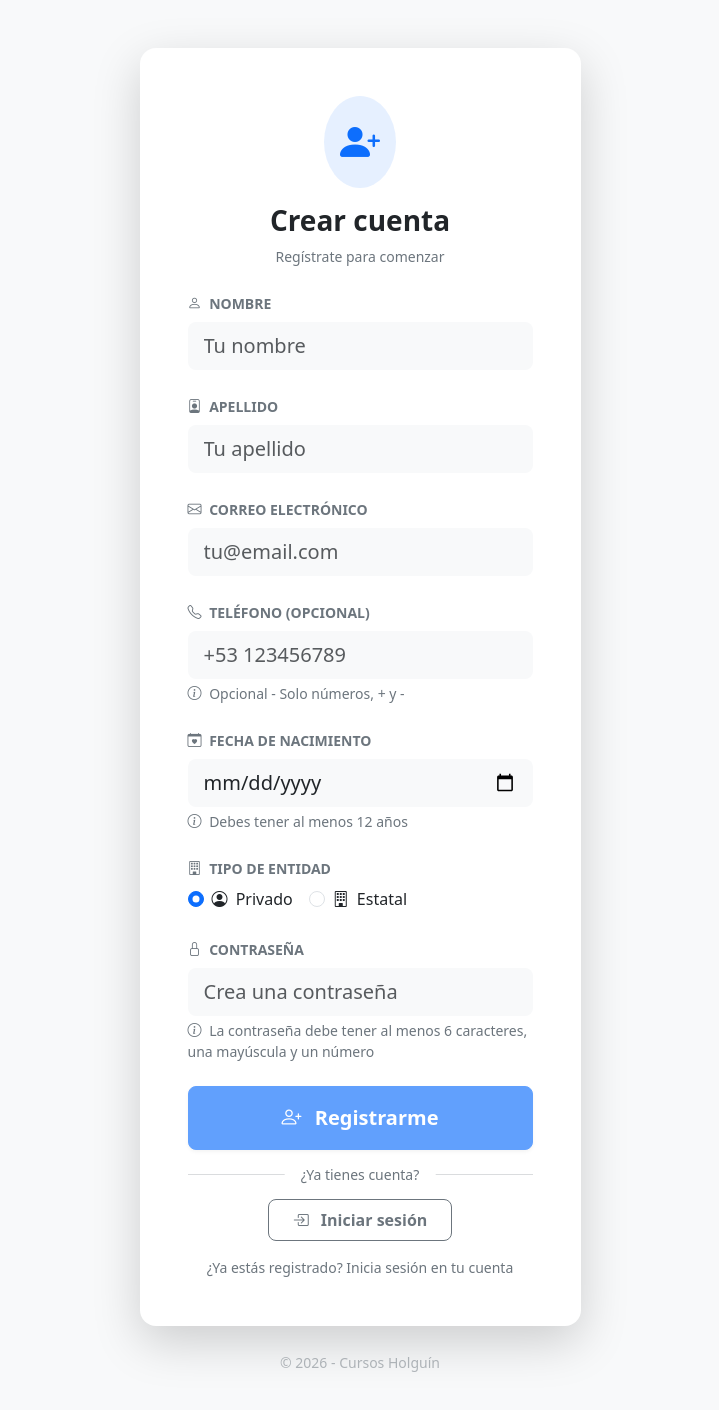
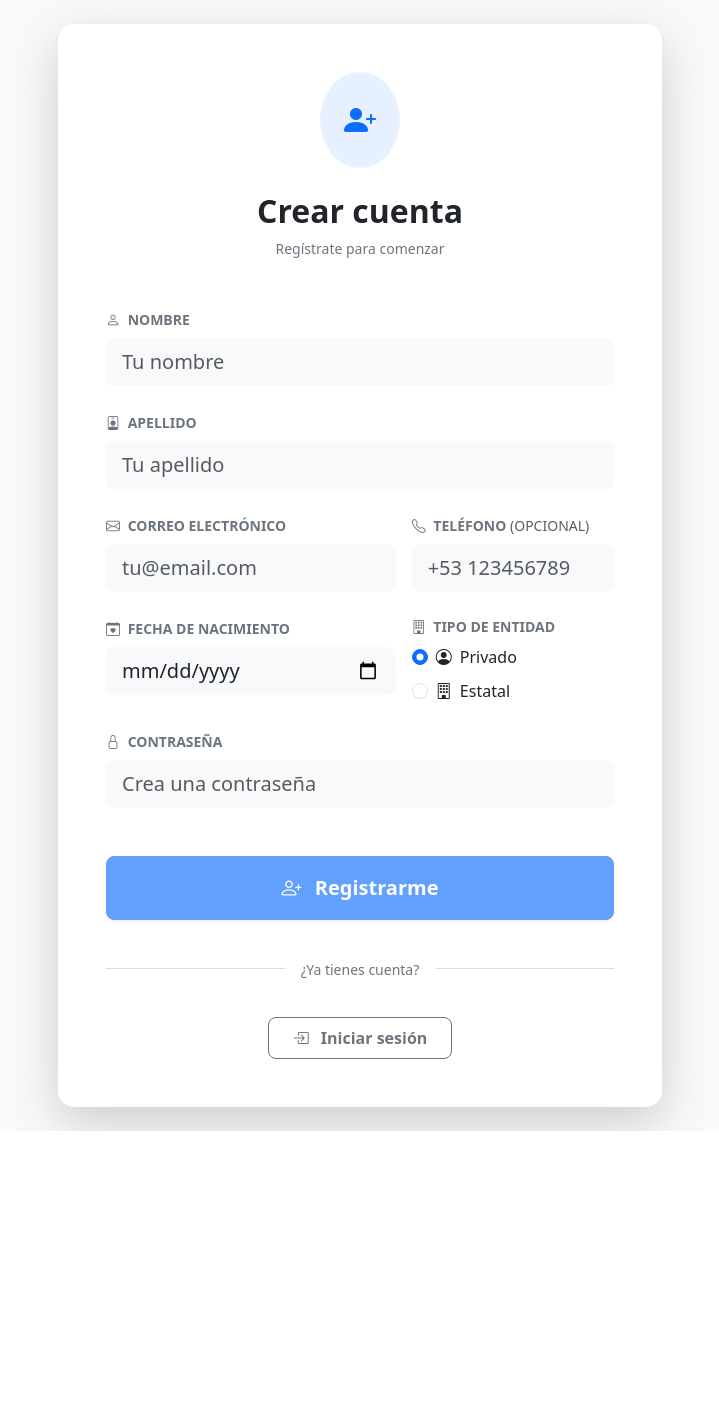
Before and after one commit to Ramen11001/courses-hlg-web, an Angular app: page /singUp in a window 1280 px wide. Shown: the top 1410 px of the page, without its empty margins (280-999 px from the left). After the commit the page ends 1131 px from the top, so only its background shows below. Built offline with nearby package versions, Linux system fonts and the light colour scheme.

Commit message:
[FIX] - Fix interfaces #14

```diff
--- a/src/app/core/services/user.service.service.ts
+++ b/src/app/core/services/user.service.service.ts
@@ -85,19 +85,19 @@ export class UserService {
    * @returns {Observable<User>} Observable of saved user
    * @throws {Error} Authentication or ownership errors
    */
-  updatedUser(id: number, userData?: Partial<Omit<User, 'password' | 'id' | 'createdAt' | 'birthday' | 'role'>>) {
+  updatedUser(id: number, userData?: Partial<Omit<User, 'password' | 'id' | 'createdAt' | 'birthday'>>) {
     const currentUser = this.getCurrentUserId();
     if (!currentUser) {
       return throwError(() => new Error('No se encontró usuario logueado. Recarga la página e inicia sesión.'));
     }
     const currentUserRole = this.getCurrentUser()?.role;
-    if (id !== currentUser && currentUserRole !== 'ADMIN') {
+    if (id !== currentUser && currentUserRole !== 'ADMIN' && currentUserRole !== 'ADMINISTRADOR') {
       return throwError(() => 'Solo puedes editar tu usuario');
     }
     return this.http
       .put<User>(`${this.apiUrl}/${id}`, userData)
       .pipe(
-        catchError((error) => throwError(() => 'Error al actualizar el curso')),
+        catchError((error) => throwError(() => 'Error al actualizar el usuario')),
       );
   }
 
--- a/src/app/feature/auth/login/login.component.ts
+++ b/src/app/feature/auth/login/login.component.ts
@@ -52,8 +52,9 @@ export class LoginComponent {
 
     this._authService.login(loginData).subscribe({
       next: (response) => {
-        const token = response.token;
-        const user = response.user;
+        console.log('Login response:', response);
+        const token = response.token || response.accessToken;
+        const user = response.user || response;
         const userEmail = user?.email;
         const firstName =
           user?.name ||
@@ -72,7 +73,11 @@ export class LoginComponent {
           );
           localStorage.setItem('user', JSON.stringify(user));
           this.navigateToHome();
-          this.loading = true;
+          this.loading = false;
+        } else {
+          console.error('Token or user data missing. Response:', response);
+          this.errorMessage = 'Error al procesar la respuesta del servidor';
+          this.loading = false;
         }
       },
       error: (err) => {
--- a/src/app/feature/auth/sign-up/sign-up.component.html
+++ b/src/app/feature/auth/sign-up/sign-up.component.html
@@ -1,17 +1,17 @@
-<div class="container min-vh-100 d-flex align-items-center justify-content-center py-5">
+<div class="container-fluid min-vh-100 d-flex align-items-center justify-content-center py-4">
   <div class="row justify-content-center w-100">
-    <div class="col-12 col-sm-10 col-md-8 col-lg-6 col-xl-5">
+    <div class="col-12 col-sm-10 col-md-8 col-lg-7 col-xl-6 col-xxl-5">
 
       <!-- Main Card -->
       <div class="card border-0 shadow-lg rounded-4">
-        <div class="card-body p-4 p-md-5">
+        <div class="card-body p-4 p-sm-5 p-lg-6">
 
           <!-- Icon -->
-          <div class="text-center mb-4">
-            <div class="bg-primary bg-opacity-10 rounded-circle d-inline-flex p-3 mb-3">
-              <i class="bi bi-person-plus-fill fs-1 text-primary"></i>
+          <div class="text-center mb-4 mb-lg-5">
+            <div class="bg-primary bg-opacity-10 rounded-circle d-inline-flex p-3 p-lg-4 mb-3 mb-lg-4">
+              <i class="bi bi-person-plus-fill fs-2 fs-lg-1 text-primary"></i>
             </div>
-            <h2 class="h3 fw-semibold text-dark mb-2">Crear cuenta</h2>
+            <h2 class="h2 fw-bold text-dark mb-2">Crear cuenta</h2>
             <p class="text-secondary small mb-0">Regístrate para comenzar</p>
           </div>
 
@@ -26,7 +26,7 @@
           <form [formGroup]="signUpForm" (ngSubmit)="submit()">
 
             <!-- First Name -->
-            <div class="mb-4">
+            <div class="mb-3 mb-lg-4">
               <label for="firstName" class="form-label fw-semibold text-secondary small text-uppercase mb-2">
                 <i class="bi bi-person me-1"></i> Nombre
               </label>
@@ -40,7 +40,7 @@
             </div>
 
             <!-- Last Name -->
-            <div class="mb-4">
+            <div class="mb-3 mb-lg-4">
               <label for="lastName" class="form-label fw-semibold text-secondary small text-uppercase mb-2">
                 <i class="bi bi-person-badge me-1"></i> Apellido
               </label>
@@ -53,8 +53,9 @@
               </div>
             </div>
 
-            <!-- Email -->
-            <div class="mb-4">
+            <!-- Row: Email + Phone -->
+            <div class="row g-3 mb-3 mb-lg-4">
+              <div class="col-12 col-lg-7">
                 <label for="email" class="form-label fw-semibold text-secondary small text-uppercase mb-2">
                   <i class="bi bi-envelope me-1"></i> Correo electrónico
                 </label>
@@ -66,22 +67,18 @@
                   Ingresa un correo electrónico válido
                 </div>
               </div>
-
-            <!-- Phone -->
-            <div class="mb-4">
+              <div class="col-12 col-lg-5">
                 <label for="phone" class="form-label fw-semibold text-secondary small text-uppercase mb-2">
-                <i class="bi bi-telephone me-1"></i> Teléfono (opcional)
+                  <i class="bi bi-telephone me-1"></i> Teléfono <span class="text-muted fw-normal">(opcional)</span>
                 </label>
                 <input type="tel" class="form-control form-control-lg rounded-3 border-0 bg-light" id="phone"
                   formControlName="phone" placeholder="+53 123456789">
-              <small class="text-secondary mt-1 d-block">
-                <i class="bi bi-info-circle me-1"></i>
-                Opcional - Solo números, + y -
-              </small>
+              </div>
             </div>
 
-            <!-- Birthday -->
-            <div class="mb-4">
+            <!-- Row: Birthday + Entity Type -->
+            <div class="row g-3 mb-3 mb-lg-4">
+              <div class="col-12 col-lg-7">
                 <label for="birthday" class="form-label fw-semibold text-secondary small text-uppercase mb-2">
                   <i class="bi bi-calendar-heart me-1"></i> Fecha de nacimiento
                 </label>
@@ -92,18 +89,12 @@
                   <i class="bi bi-info-circle me-1"></i>
                   Debes ser mayor de edad (nacido antes de 2014)
                 </div>
-              <small class="text-secondary mt-1 d-block">
-                <i class="bi bi-info-circle me-1"></i>
-                Debes tener al menos 12 años
-              </small>
               </div>
-
-            <!-- Entity Type -->
-            <div class="mb-4">
+              <div class="col-12 col-lg-5 d-flex flex-column">
                 <label class="form-label fw-semibold text-secondary small text-uppercase mb-2">
                   <i class="bi bi-building me-1"></i> Tipo de entidad
                 </label>
-              <div class="d-flex gap-3">
+                <div class="d-flex flex-column gap-2 justify-content-center h-100">
                   <div class="form-check">
                     <input class="form-check-input" type="radio" formControlName="entity_type" value="privado" id="entityPrivate">
                     <label class="form-check-label text-dark" for="entityPrivate">
@@ -118,9 +109,10 @@
                   </div>
                 </div>
               </div>
+            </div>
 
             <!-- Password -->
-            <div class="mb-4">
+            <div class="mb-3 mb-lg-4">
               <label for="password" class="form-label fw-semibold text-secondary small text-uppercase mb-2">
                 <i class="bi bi-lock me-1"></i> Contraseña
               </label>
@@ -131,14 +123,10 @@
                 <i class="bi bi-info-circle me-1"></i>
                 Mínimo 6 caracteres, una mayúscula y un número
               </div>
-              <small class="text-secondary mt-1 d-block">
-                <i class="bi bi-info-circle me-1"></i>
-                La contraseña debe tener al menos 6 caracteres, una mayúscula y un número
-              </small>
             </div>
 
             <!-- Submit Button -->
-            <div class="d-grid gap-2 mt-4">
+            <div class="d-grid gap-2 mt-4 mt-lg-5">
               <button type="submit" class="btn btn-primary btn-lg rounded-3 fw-semibold py-3 shadow-sm"
                 [disabled]="loading || signUpForm.invalid">
                 <div *ngIf="loading" class="d-flex align-items-center justify-content-center gap-2">
@@ -155,7 +143,7 @@
           </form>
 
           <!-- Separator -->
-          <div class="position-relative my-4">
+          <div class="position-relative my-4 my-lg-5">
             <hr class="text-secondary opacity-25">
             <span class="position-absolute top-50 start-50 translate-middle bg-white px-3 small text-secondary">
               ¿Ya tienes cuenta?
@@ -169,21 +157,11 @@
               <i class="bi bi-box-arrow-in-right me-2"></i>
               Iniciar sesión
             </button>
-            <p class="small text-secondary mt-3 mb-0">
-              ¿Ya estás registrado? Inicia sesión en tu cuenta
-            </p>
           </div>
 
         </div>
       </div>
 
-      <!-- Footer -->
-      <div class="text-center mt-4">
-        <small class="text-secondary opacity-50">
-          © 2026 - Cursos Holguín
-        </small>
-      </div>
-
     </div>
   </div>
 </div>
--- a/src/app/feature/home/home.component.html
+++ b/src/app/feature/home/home.component.html
@@ -63,6 +63,23 @@
                                         <hr class="dropdown-divider my-1">
                                     </li>
                                 </ng-container>
+                                <ng-container *ngIf="isAdmin">
+                                    <li>
+                                        <a class="dropdown-item rounded-2 px-3 py-2 d-flex align-items-center gap-3"
+                                            (click)="navigateToAdminConfig()" style="cursor: pointer;">
+                                            <div class="bg-warning bg-opacity-10 rounded-circle d-inline-flex p-2">
+                                                <i class="bi bi-gear-fill fs-6 text-warning"></i>
+                                            </div>
+                                            <div>
+                                                <span class="fw-semibold">Admin Config</span>
+                                                <small class="text-secondary d-block">Gestionar usuarios</small>
+                                            </div>
+                                        </a>
+                                    </li>
+                                    <li>
+                                        <hr class="dropdown-divider my-1">
+                                    </li>
+                                </ng-container>
                                 <li>
                                     <a class="dropdown-item rounded-2 px-3 py-2 d-flex align-items-center gap-3 text-danger"
                                         (click)="onsubmit()" style="cursor: pointer;">
@@ -115,6 +132,23 @@
                                             <div>
                                                 <span class="fw-semibold">Crear curso</span>
                                                 <small class="text-secondary d-block">Solo profesores</small>
+                                            </div>
+                                        </a>
+                                    </li>
+                                    <li>
+                                        <hr class="dropdown-divider my-1">
+                                    </li>
+                                </ng-container>
+                                <ng-container *ngIf="isAdmin">
+                                    <li>
+                                        <a class="dropdown-item rounded-2 px-3 py-2 d-flex align-items-center gap-3"
+                                            (click)="navigateToAdminConfig()" style="cursor: pointer;">
+                                            <div class="bg-warning bg-opacity-10 rounded-circle d-inline-flex p-2">
+                                                <i class="bi bi-gear-fill fs-6 text-warning"></i>
+                                            </div>
+                                            <div>
+                                                <span class="fw-semibold">Admin Config</span>
+                                                <small class="text-secondary d-block">Gestionar usuarios</small>
                                             </div>
                                         </a>
                                     </li>
--- a/src/app/feature/home/home.component.ts
+++ b/src/app/feature/home/home.component.ts
@@ -33,6 +33,9 @@ import { NotificationBellComponent } from '../../shared/components/notification-
   ],
 })
 export class HomeComponent implements OnInit {
+logout() {
+throw new Error('Method not implemented.');
+}
   private _authService: AuthService = inject(AuthService);
   private _userService: UserService = inject(UserService);
   private _courseService: CourseService = inject(CourseService);
@@ -61,6 +64,7 @@ export class HomeComponent implements OnInit {
 
   //Role
   cantCreate: boolean = false;
+  isAdmin: boolean = false;
   selectedCourse: Course | null = null;
 
   //Reactive Form
@@ -230,6 +234,10 @@ export class HomeComponent implements OnInit {
         this.cantCreate = true;
         this._cdr.detectChanges();
       }
+      if (role === 'ADMIN' || role === 'ADMINISTRADOR') {
+        this.isAdmin = true;
+        this._cdr.detectChanges();
+      }
     });
   }
 
@@ -272,6 +280,10 @@ export class HomeComponent implements OnInit {
     this._authService.logout();
   }
 
+  navigateToAdminConfig(): void {
+    this._router.navigate(['/admin-config']);
+  }
+
   //region ONSUBMIT
   /**
        * Handles form submission.
```
Also changed, not shown: src/app/feature/home/home.component.scss (+34 -0 lines). Lines whose indentation alone changed are shown as unchanged.
